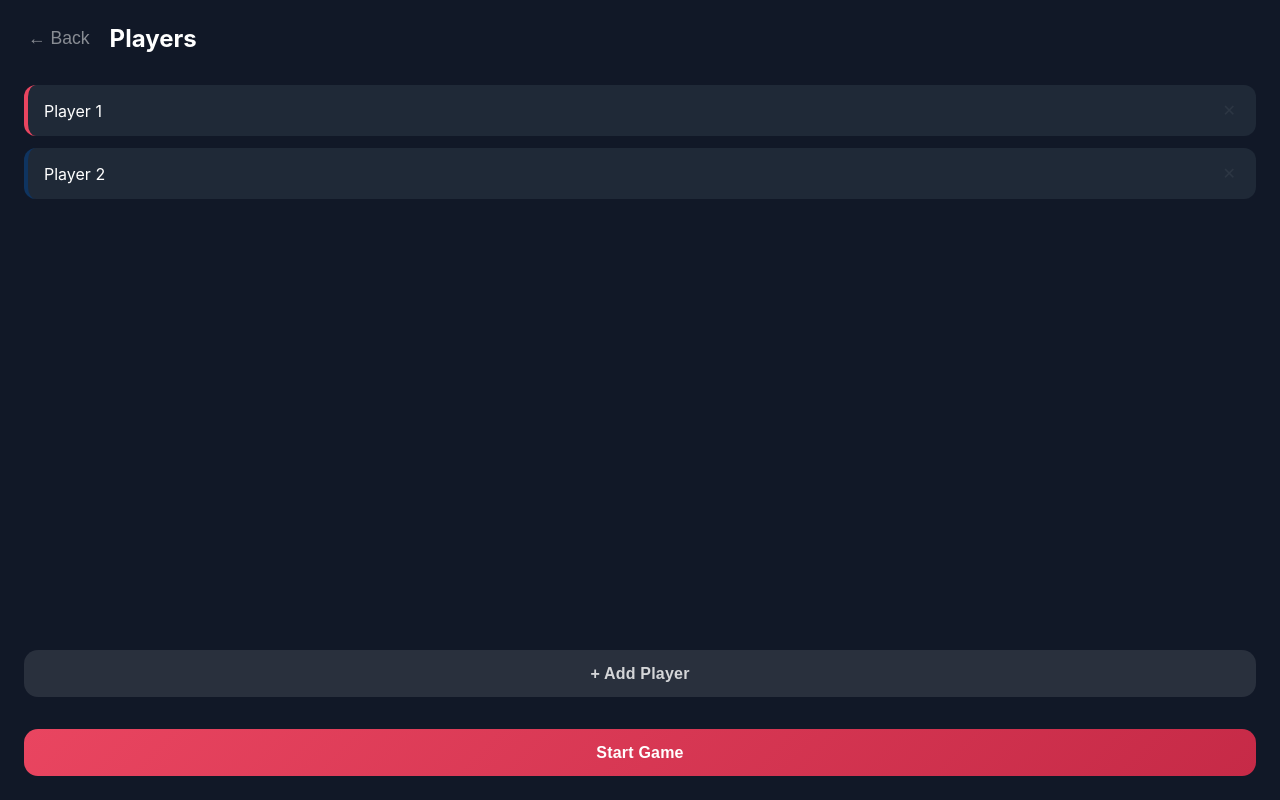
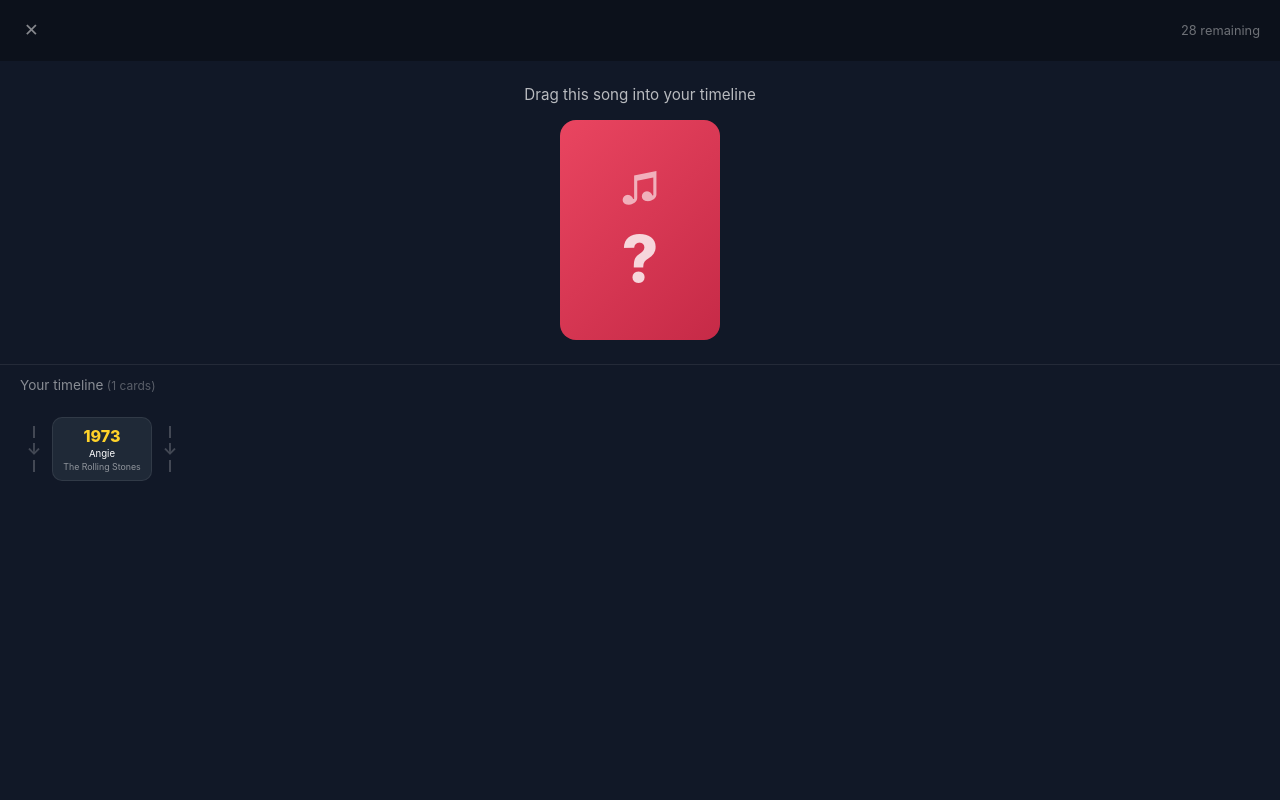
Before and after one commit to maierhjakob/musicster, a React (Vite) app: page / in a window 1280 px wide. Both pictures are taken after a click on the button "Play". Built offline with nearby package versions, Linux system fonts and the light colour scheme.

Commit message:
feat: style updates and gameplay updates

```diff
--- a/src/App.jsx
+++ b/src/App.jsx
@@ -1,6 +1,5 @@
 import { GameProvider, useGame } from './context/GameContext';
 import HomeScreen from './screens/HomeScreen';
-import SetupScreen from './screens/SetupScreen';
 import GameScreen from './screens/GameScreen';
 import ResultScreen from './screens/ResultScreen';
 
@@ -8,11 +7,10 @@ function AppRoutes() {
   const { state } = useGame();
 
   switch (state.screen) {
-    case 'home':    return <HomeScreen />;
-    case 'setup':   return <SetupScreen />;
-    case 'game':    return <GameScreen />;
-    case 'result':  return <ResultScreen />;
-    default:        return <HomeScreen />;
+    case 'home':   return <HomeScreen />;
+    case 'game':   return <GameScreen />;
+    case 'result': return <ResultScreen />;
+    default:       return <HomeScreen />;
   }
 }
 
--- a/src/components/Timeline.css
+++ b/src/components/Timeline.css
@@ -15,42 +15,69 @@
   align-items: center;
 }
 
-.drop-slot {
+.drop-zone {
   display: flex;
-  flex-direction: row;
+  flex-direction: column;
   align-items: center;
-  background: none;
-  border: none;
-  cursor: pointer;
-  padding: 0.25rem;
-  gap: 2px;
-  opacity: 0.5;
-  transition: opacity 0.2s, transform 0.2s;
+  justify-content: center;
+  padding: 0.5rem 0.4rem;
+  gap: 3px;
+  opacity: 0.35;
+  transition: opacity 0.15s, transform 0.15s;
   color: rgba(255,255,255,0.6);
+  min-width: 36px;
+  min-height: 80px;
+  border-radius: 8px;
 }
 
-.drop-slot:hover:not(:disabled) {
+.drop-zone.hovered {
   opacity: 1;
-  transform: scaleX(1.2);
+  transform: scaleY(1.3);
+  color: #ffd32a;
+  background: rgba(255, 211, 42, 0.12);
 }
 
-.drop-slot:disabled {
-  cursor: default;
+.drop-zone.disabled {
   pointer-events: none;
 }
 
-.drop-slot-line {
+.drop-zone-line {
   display: block;
-  width: 14px;
-  height: 2px;
-  background: rgba(255,255,255,0.4);
+  width: 2px;
+  height: 12px;
+  background: currentColor;
 }
 
-.drop-slot-arrow {
-  font-size: 1.1rem;
+.drop-zone-arrow {
+  font-size: 1rem;
   font-weight: 700;
-  color: rgba(255,255,255,0.7);
   line-height: 1;
+}
+
+@keyframes previewPopIn {
+  from { transform: scale(0.5); opacity: 0; }
+  to   { transform: scale(1);   opacity: 1; }
+}
+
+.timeline-card-preview {
+  min-width: 80px;
+  max-width: 100px;
+  height: 62px;
+  border-radius: 10px;
+  border: 2px dashed #ffd32a;
+  background: rgba(255, 211, 42, 0.08);
+  flex-shrink: 0;
+  animation: previewPopIn 0.2s cubic-bezier(0.34, 1.56, 0.64, 1) forwards;
+}
+
+@keyframes popIn {
+  0%   { transform: scale(0.4); opacity: 0; }
+  60%  { transform: scale(1.18); opacity: 1; }
+  100% { transform: scale(1); }
+}
+
+.timeline-card.pop-in {
+  animation: popIn 0.4s cubic-bezier(0.34, 1.56, 0.64, 1) forwards;
 }
 
 .timeline-card {
--- a/src/components/Timeline.jsx
+++ b/src/components/Timeline.jsx
@@ -1,26 +1,27 @@
 import './Timeline.css';
 
-// Shows the player's timeline with drop-zone slots between each card
-export default function Timeline({ cards, onPlace, disabled }) {
+export default function Timeline({ cards, hoveredSlot, disabled, newCardId }) {
   const slotCount = cards.length + 1;
 
   return (
     <div className="timeline">
       {Array.from({ length: slotCount }, (_, i) => (
         <div key={i} className="timeline-slot-group">
-          <button
-            className="drop-slot"
-            onClick={() => !disabled && onPlace(i)}
-            disabled={disabled}
-            aria-label={`Place before ${cards[i]?.title ?? 'end'}`}
+          <div
+            className={`drop-zone ${hoveredSlot === i ? 'hovered' : ''} ${disabled ? 'disabled' : ''}`}
+            data-slot-index={i}
           >
-            <span className="drop-slot-line" />
-            <span className="drop-slot-arrow">+</span>
-            <span className="drop-slot-line" />
-          </button>
+            <span className="drop-zone-line" />
+            <span className="drop-zone-arrow">↓</span>
+            <span className="drop-zone-line" />
+          </div>
+
+          {hoveredSlot === i && !disabled && (
+            <div className="timeline-card-preview" />
+          )}
 
           {i < cards.length && (
-            <div className="timeline-card">
+            <div className={`timeline-card ${cards[i].id === newCardId ? 'pop-in' : ''}`}>
               <span className="tc-year">{cards[i].year}</span>
               <span className="tc-title">{cards[i].title}</span>
               <span className="tc-artist">{cards[i].artist}</span>
--- a/src/context/GameContext.jsx
+++ b/src/context/GameContext.jsx
@@ -3,82 +3,55 @@ import { songs, shuffle } from '../data/songs';
 
 const GameContext = createContext(null);
 
-const CARDS_PER_PLAYER_START = 1;
-
-function createPlayer(name) {
-  return { name, timeline: [] };
-}
-
 const initialState = {
-  screen: 'home', // 'home' | 'setup' | 'game' | 'result'
-  players: [],
-  currentPlayerIndex: 0,
+  screen: 'home',
+  timeline: [],
   deck: [],
   currentCard: null,
-  roundResult: null, // 'correct' | 'wrong'
+  roundResult: null,
   showYear: false,
 };
 
 function gameReducer(state, action) {
   switch (action.type) {
-    case 'START_SETUP':
-      return { ...state, screen: 'setup' };
-
     case 'START_GAME': {
       const deck = shuffle(songs);
-      const firstCard = deck[0];
+      const startingCard = deck[0];
+      const firstCard = deck[1];
       return {
-        ...state,
+        ...initialState,
         screen: 'game',
-        players: action.players.map(createPlayer),
-        currentPlayerIndex: 0,
-        deck: deck.slice(1),
+        timeline: [startingCard],
+        deck: deck.slice(2),
         currentCard: firstCard,
-        roundResult: null,
-        showYear: false,
       };
     }
 
     case 'PLACE_CARD': {
       const { position } = action;
-      const { players, currentPlayerIndex, currentCard, deck } = state;
-      const player = players[currentPlayerIndex];
-
-      // Build the new timeline with the card inserted
-      const newTimeline = [...player.timeline];
+      const { timeline, currentCard } = state;
+      const newTimeline = [...timeline];
       newTimeline.splice(position, 0, currentCard);
-
-      // Check if placement is correct (sorted by year)
       const correct = newTimeline.every(
         (s, i) => i === 0 || newTimeline[i - 1].year <= s.year
       );
-
-      const updatedPlayers = players.map((p, i) => {
-        if (i !== currentPlayerIndex) return p;
-        return { ...p, timeline: correct ? newTimeline : p.timeline };
-      });
-
       return {
         ...state,
-        players: updatedPlayers,
+        timeline: correct ? newTimeline : timeline,
         roundResult: correct ? 'correct' : 'wrong',
         showYear: true,
       };
     }
 
-    case 'NEXT_TURN': {
-      const { deck, players } = state;
+    case 'NEXT_CARD': {
+      const { deck } = state;
       if (deck.length === 0) {
         return { ...state, screen: 'result' };
       }
-      const nextCard = deck[0];
-      const nextDeck = deck.slice(1);
-      const nextPlayer = (state.currentPlayerIndex + 1) % players.length;
       return {
         ...state,
-        deck: nextDeck,
-        currentCard: nextCard,
-        currentPlayerIndex: nextPlayer,
+        deck: deck.slice(1),
+        currentCard: deck[0],
         roundResult: null,
         showYear: false,
       };
--- a/src/screens/GameScreen.css
+++ b/src/screens/GameScreen.css
@@ -24,13 +24,6 @@
   padding: 0.25rem;
 }
 
-.turn-indicator {
-  font-size: 1rem;
-  font-weight: 700;
-  text-transform: uppercase;
-  letter-spacing: 0.5px;
-}
-
 .deck-count {
   font-size: 0.8rem;
   color: rgba(255,255,255,0.4);
@@ -52,10 +45,35 @@
   text-align: center;
 }
 
-.card-hint {
-  font-size: 0.8rem;
-  color: rgba(255,255,255,0.35);
-  margin: 0;
+/* Draggable card wrapper */
+.card-draggable {
+  cursor: grab;
+  touch-action: none;
+  user-select: none;
+  transition: opacity 0.15s;
+}
+
+.card-draggable.is-dragging {
+  cursor: grabbing;
+  opacity: 0.25;
+}
+
+.card-draggable.no-drag {
+  cursor: default;
+}
+
+/* Floating ghost while dragging — matches timeline card size */
+.card-ghost {
+  position: fixed;
+  pointer-events: none;
+  z-index: 100;
+  width: 90px;
+  height: 62px;
+  border-radius: 10px;
+  background: linear-gradient(135deg, #e94560, #c62a47);
+  opacity: 0.9;
+  transform: rotate(-3deg) scale(1.05);
+  box-shadow: 0 8px 24px rgba(0,0,0,0.4);
 }
 
 /* Timeline area */
@@ -106,44 +124,3 @@
   color: #e94560;
   border: 1px solid rgba(233, 69, 96, 0.3);
 }
-
-/* Scoreboard */
-.scoreboard {
-  position: fixed;
-  bottom: 1rem;
-  right: 1rem;
-  display: flex;
-  flex-direction: column;
-  gap: 0.3rem;
-  z-index: 10;
-  /* only visible when no footer open */
-}
-
-.game-footer ~ .scoreboard {
-  display: none;
-}
-
-.score-pill {
-  display: flex;
-  align-items: center;
-  gap: 0.5rem;
-  background: rgba(0,0,0,0.6);
-  border: 1.5px solid transparent;
-  border-radius: 20px;
-  padding: 0.2rem 0.6rem;
-  font-size: 0.75rem;
-  opacity: 0.6;
-  transition: opacity 0.2s;
-}
-
-.score-pill.active {
-  opacity: 1;
-}
-
-.score-name {
-  color: rgba(255,255,255,0.7);
-}
-
-.score-count {
-  font-weight: 700;
-}
--- a/src/screens/GameScreen.jsx
+++ b/src/screens/GameScreen.jsx
@@ -1,21 +1,40 @@
+import { useState } from 'react';
 import { useGame } from '../context/GameContext';
 import SongCard from '../components/SongCard';
 import Timeline from '../components/Timeline';
 import './GameScreen.css';
 
-const COLORS = ['#e94560', '#0f3460', '#533483', '#05c46b', '#ffd32a', '#ff5e57'];
-
 export default function GameScreen() {
   const { state, dispatch } = useGame();
-  const { players, currentPlayerIndex, currentCard, roundResult, showYear, deck } = state;
-  const currentPlayer = players[currentPlayerIndex];
+  const { timeline, currentCard, roundResult, showYear, deck } = state;
 
-  function handlePlace(position) {
-    dispatch({ type: 'PLACE_CARD', position });
+  const [dragging, setDragging] = useState(false);
+  const [dragPos, setDragPos] = useState({ x: 0, y: 0 });
+  const [hoveredSlot, setHoveredSlot] = useState(null);
+
+  function handlePointerDown(e) {
+    if (showYear) return;
+    e.preventDefault();
+    setDragging(true);
+    setDragPos({ x: e.clientX, y: e.clientY });
+    e.currentTarget.setPointerCapture(e.pointerId);
   }
 
-  function handleNext() {
-    dispatch({ type: 'NEXT_TURN' });
+  function handlePointerMove(e) {
+    if (!dragging) return;
+    setDragPos({ x: e.clientX, y: e.clientY });
+    const elements = document.elementsFromPoint(e.clientX, e.clientY);
+    const slotEl = elements.find(el => el.dataset && el.dataset.slotIndex !== undefined);
+    setHoveredSlot(slotEl ? parseInt(slotEl.dataset.slotIndex) : null);
+  }
+
+  function handlePointerUp(e) {
+    if (!dragging) return;
+    setDragging(false);
+    if (hoveredSlot !== null) {
+      dispatch({ type: 'PLACE_CARD', position: hoveredSlot });
+    }
+    setHoveredSlot(null);
   }
 
   return (
@@ -23,69 +42,62 @@ export default function GameScreen() {
       {/* Top bar */}
       <div className="game-topbar">
         <button className="btn-back" onClick={() => dispatch({ type: 'GO_HOME' })}>✕</button>
-        <div className="turn-indicator" style={{ color: COLORS[currentPlayerIndex] }}>
-          {currentPlayer.name}'s turn
-        </div>
-        <div className="deck-count">{deck.length} left</div>
+        <div className="deck-count">{deck.length} remaining</div>
       </div>
 
       {/* Current card */}
       <div className="card-area">
         <p className="card-area-label">
-          {showYear ? (
-            roundResult === 'correct'
-              ? '✅ Correct! It was…'
-              : '❌ Wrong! It was…'
-          ) : 'Where does this song fit?'}
+          {showYear
+            ? (roundResult === 'correct' ? '✅ Correct!' : '❌ Wrong!')
+            : 'Drag this song into your timeline'}
         </p>
 
-        <SongCard song={currentCard} revealed={showYear} />
+        <div
+          className={`card-draggable ${dragging ? 'is-dragging' : ''} ${showYear ? 'no-drag' : ''}`}
+          onPointerDown={handlePointerDown}
+          onPointerMove={handlePointerMove}
+          onPointerUp={handlePointerUp}
+        >
+          <SongCard song={currentCard} revealed={showYear} />
+        </div>
+      </div>
 
-        {!showYear && (
-          <p className="card-hint">Tap a slot in your timeline below</p>
-        )}
-      </div>
+      {/* Floating ghost card while dragging */}
+      {dragging && (
+        <div
+          className="card-ghost"
+          style={{ left: dragPos.x - 45, top: dragPos.y - 31 }}
+        />
+      )}
 
       {/* Timeline */}
       <div className="timeline-area">
         <p className="timeline-label">
-          {currentPlayer.name}'s timeline
-          <span className="timeline-count"> ({currentPlayer.timeline.length} cards)</span>
+          Your timeline
+          <span className="timeline-count"> ({timeline.length} cards)</span>
         </p>
         <Timeline
-          cards={currentPlayer.timeline}
-          onPlace={handlePlace}
+          cards={timeline}
+          hoveredSlot={dragging ? hoveredSlot : null}
           disabled={showYear}
+          newCardId={roundResult === 'correct' ? currentCard?.id : null}
         />
       </div>
 
-      {/* Footer */}
+      {/* Footer after placement */}
       {showYear && (
         <div className="game-footer">
           <div className={`result-banner ${roundResult}`}>
             {roundResult === 'correct'
-              ? `+1 card for ${currentPlayer.name}!`
-              : `No card for ${currentPlayer.name} this round`}
+              ? 'Added to your timeline!'
+              : `Nope — it was ${currentCard?.year}`}
           </div>
-          <button className="btn btn-primary" onClick={handleNext}>
-            Next player →
+          <button className="btn btn-primary" onClick={() => dispatch({ type: 'NEXT_CARD' })}>
+            {deck.length === 0 ? 'See results →' : 'Next card →'}
           </button>
         </div>
       )}
-
-      {/* Scoreboard pill */}
-      <div className="scoreboard">
-        {players.map((p, i) => (
-          <div
-            key={i}
-            className={`score-pill ${i === currentPlayerIndex ? 'active' : ''}`}
-            style={{ borderColor: COLORS[i] }}
-          >
-            <span className="score-name">{p.name}</span>
-            <span className="score-count" style={{ color: COLORS[i] }}>{p.timeline.length}</span>
-          </div>
-        ))}
-      </div>
     </div>
   );
 }
--- a/src/screens/HomeScreen.jsx
+++ b/src/screens/HomeScreen.jsx
@@ -14,12 +14,12 @@ export default function HomeScreen() {
         </div>
 
         <div className="home-actions">
-          <button className="btn btn-primary" onClick={() => dispatch({ type: 'START_SETUP' })}>
+          <button className="btn btn-primary" onClick={() => dispatch({ type: 'START_GAME' })}>
             Play
           </button>
         </div>
 
-        <p className="home-hint">2–6 players · Ages 10+</p>
+        <p className="home-hint">How many songs can you place correctly?</p>
       </div>
     </div>
   );
--- a/src/screens/ResultScreen.jsx
+++ b/src/screens/ResultScreen.jsx
@@ -1,48 +1,24 @@
 import { useGame } from '../context/GameContext';
 import './ResultScreen.css';
 
-const COLORS = ['#e94560', '#0f3460', '#533483', '#05c46b', '#ffd32a', '#ff5e57'];
-
 export default function ResultScreen() {
   const { state, dispatch } = useGame();
-  const { players } = state;
-
-  const sorted = [...players].sort((a, b) => b.timeline.length - a.timeline.length);
-  const winner = sorted[0];
-  const isTie = sorted.length > 1 && sorted[0].timeline.length === sorted[1].timeline.length;
+  const { timeline } = state;
+  const placed = timeline.length - 1; // minus the starting card
 
   return (
     <div className="result-screen">
       <div className="result-content">
         <div className="trophy">🏆</div>
 
-        <h1 className="result-title">
-          {isTie ? "It's a tie!" : `${winner.name} wins!`}
-        </h1>
+        <h1 className="result-title">Game Over!</h1>
 
         <p className="result-sub">
-          {isTie
-            ? `${sorted.filter(p => p.timeline.length === winner.timeline.length).map(p => p.name).join(' & ')} tied with ${winner.timeline.length} cards`
-            : `${winner.timeline.length} cards placed correctly`}
+          You correctly placed <strong>{placed}</strong> song{placed !== 1 ? 's' : ''} in your timeline
         </p>
 
-        <div className="result-list">
-          {sorted.map((player, i) => {
-            const originalIndex = players.findIndex(p => p.name === player.name);
-            return (
-              <div key={player.name} className="result-row" style={{ borderLeftColor: COLORS[originalIndex] }}>
-                <span className="result-rank">#{i + 1}</span>
-                <span className="result-player-name">{player.name}</span>
-                <span className="result-score" style={{ color: COLORS[originalIndex] }}>
-                  {player.timeline.length}
-                </span>
-              </div>
-            );
-          })}
-        </div>
-
         <div className="result-actions">
-          <button className="btn btn-primary" onClick={() => dispatch({ type: 'START_SETUP' })}>
+          <button className="btn btn-primary" onClick={() => dispatch({ type: 'START_GAME' })}>
             Play Again
           </button>
           <button className="btn btn-secondary" onClick={() => dispatch({ type: 'GO_HOME' })}>
```
Also changed, not shown: .claude/settings.local.json (added).
